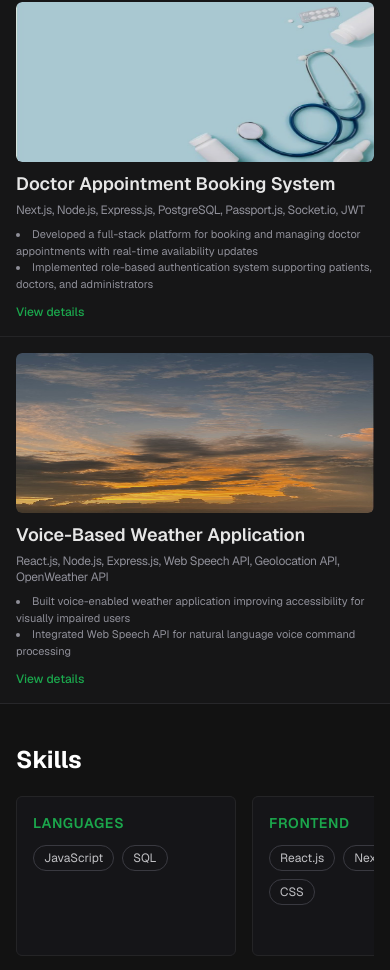
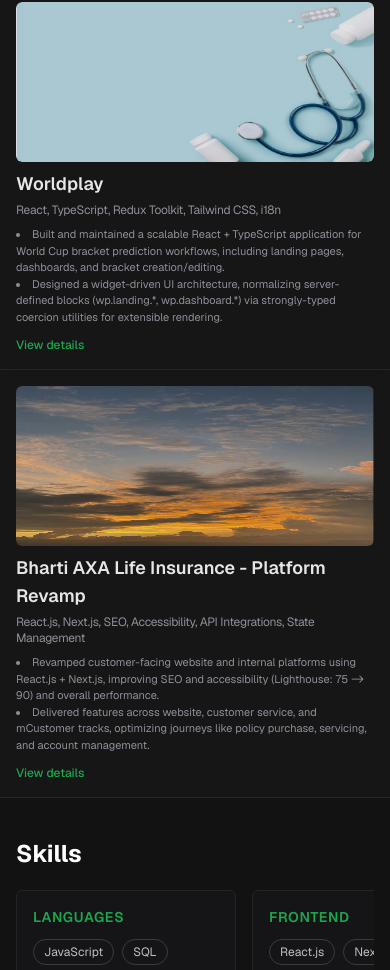
Before and after one commit to himani2219/himani, a Next.js app: page / in a window 390 px wide. Shown: the part 1982-2952 px from the top of the page. Built offline with nearby package versions, Linux system fonts and the light colour scheme.

Commit message:
projects updated

```diff
--- a/components/ProjectsWithModal.tsx
+++ b/components/ProjectsWithModal.tsx
@@ -22,46 +22,44 @@ const ProjectsWithModal = () => {
 
   const projects: ProjectDetail[] = [
     {
-      name: 'Doctor Appointment Booking System',
+      name: 'Worldplay',
       techstack: [
-        'Next.js',
-        'Node.js',
-        'Express.js',
-        'PostgreSQL',
-        'Passport.js',
-        'Socket.io',
-        'JWT',
+        'React',
+        'TypeScript',
+        'Redux Toolkit',
+        'Tailwind CSS',
+        'i18n',
       ],
-      gitLink: 'Jul 2025 - Present',
+      gitLink: 'World Cup bracket prediction platform',
       image: '/medical.jpeg',
       highlights: [
-        'Developed a full-stack platform for booking and managing doctor appointments with real-time availability updates',
-        'Implemented role-based authentication system supporting patients, doctors, and administrators',
-        'Created admin workflows for managing appointments, doctor schedules, and patient records',
-        'Enabled real-time updates using Socket.io for instant appointment confirmations and notifications',
-        'Improved system efficiency through event-driven architecture and optimized database queries',
-        'Built responsive UI ensuring seamless experience across all devices',
+        'Built and maintained a scalable React + TypeScript application for World Cup bracket prediction workflows, including landing pages, dashboards, and bracket creation/editing.',
+        'Designed a widget-driven UI architecture, normalizing server-defined blocks (wp.landing.*, wp.dashboard.*) via strongly-typed coercion utilities for extensible rendering.',
+        'Managed state with Redux Toolkit, including async API integrations, bracket save flows, and robust loading/error handling.',
+        'Developed reusable responsive components with Tailwind CSS and custom design tokens, including clamp() based fluid typography and cross-browser consistency.',
+        'Implemented shared validation utilities for domain rules such as bracket naming constraints across modals and workflows.',
+        'Integrated internationalization (i18n) across multiple locales with standardized translation keys.',
+        'Enhanced dashboard and hero sections for richer BFF payloads (prize titles, subtitles, terms, feature toggles) with backward compatibility and strict type safety.',
       ],
     },
     {
-      name: 'Voice-Based Weather Application',
+      name: 'Bharti AXA Life Insurance - Platform Revamp',
       techstack: [
         'React.js',
-        'Node.js',
-        'Express.js',
-        'Web Speech API',
-        'Geolocation API',
-        'OpenWeather API',
+        'Next.js',
+        'SEO',
+        'Accessibility',
+        'API Integrations',
+        'State Management',
       ],
-      gitLink: 'Jan 2025 - Jul 2025',
+      gitLink: 'Customer website and internal platform modernization',
       image: '/sunset.jpeg',
       highlights: [
-        'Built voice-enabled weather application improving accessibility for visually impaired users',
-        'Integrated Web Speech API for natural language voice command processing',
-        'Implemented geolocation-based weather fetching for automatic location detection and real-time updates',
-        'Created intuitive voice feedback system providing weather information audibly',
-        'Designed responsive interface with high contrast mode for users with low vision',
-        'Optimized API calls to reduce latency and improve user experience',
+        'Revamped customer-facing website and internal platforms using React.js + Next.js, improving SEO and accessibility (Lighthouse: 75 -> 90) and overall performance.',
+        'Delivered features across website, customer service, and mCustomer tracks, optimizing journeys like policy purchase, servicing, and account management.',
+        'Built a rider addition flow in customer service, enabling dynamic policy customization and improved user flexibility.',
+        'Redesigned operations/admin panel with modular scalable UI components, improving configurability and internal usability.',
+        'Integrated policy, claims, and payment APIs to ensure reliable end-to-end user workflows with optimized state handling.',
       ],
     },
   ]
```
